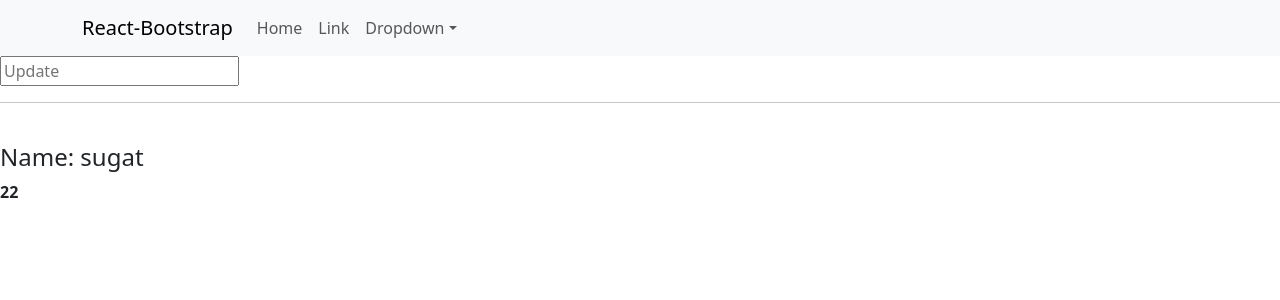
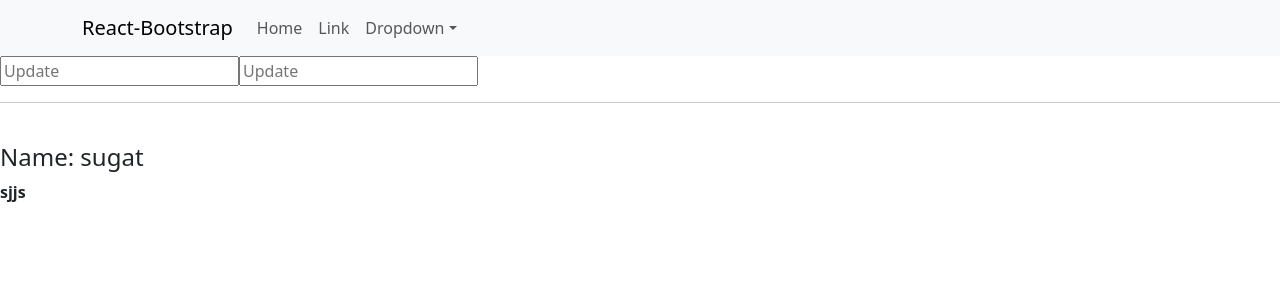
Before and after one commit to sugathub/react-learning, a React (Vite) app: page / in a window 1280 px wide. Shown: the top 300 px of the page. Built offline with nearby package versions, Linux system fonts and the light colour scheme.

Commit message:
update the object

```diff
--- a/src/App.jsx
+++ b/src/App.jsx
@@ -10,26 +10,40 @@ function App() {
 
   const [data,setData]=useState({
     name:"sugat",
-    age:22
+    age:22,
+    as:{
+      ok:"sjjs",
+    }
   })
   const handalUpdate = (val)=>{
     data.name =val;
-    console.log(val);
-    console.log(data.name);
+
     setData({...data});
 
   }
 
+
+  const handal = (val)=>{
+    data.as.ok =val;
+
+
+    setData({...data,as:{...data.as,val}});
+
+  }
   return (
     <>
       <Navebar />
 
      <input type="text" placeholder="Update" onChange={()=>{handalUpdate(event.target.value)}} />
+
+          <input type="text" placeholder="Update" onChange={()=>{handal(event.target.value)}} />
+
+
      <br />
      <hr />
      <br />
      <h4>Name: {data.name}</h4>
-     <p><b>{data.age}</b></p>
+     <p><b>{data.as.ok}</b></p>
 
 
     </>
```
